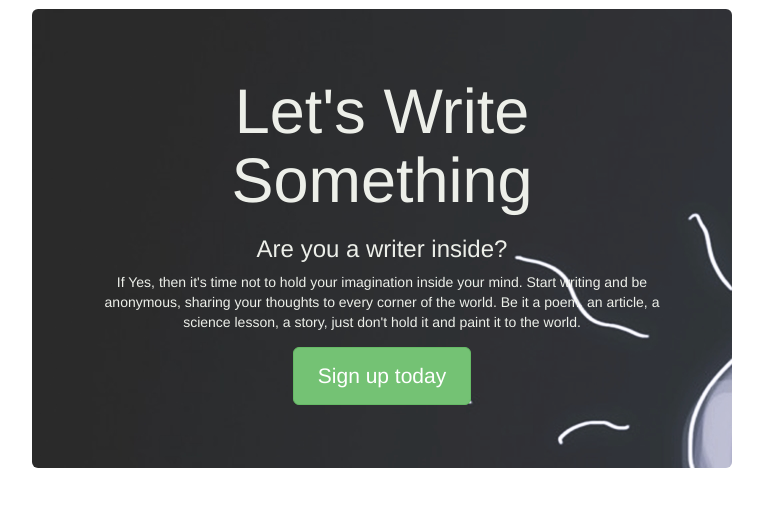
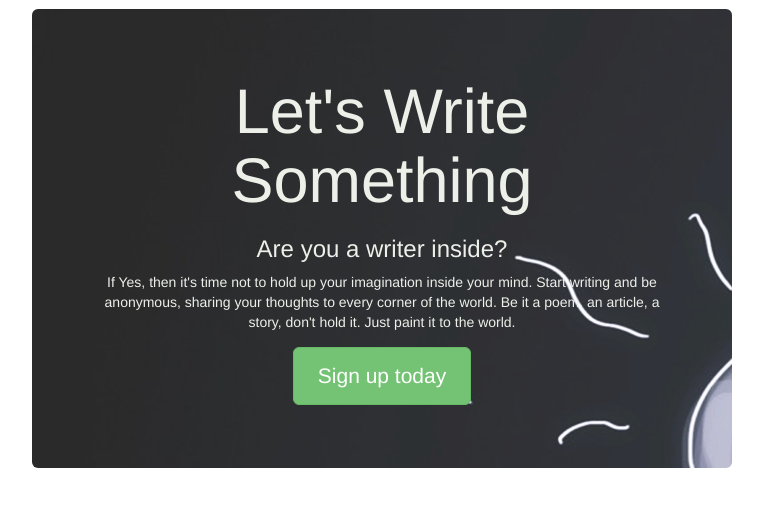
Before and after one commit to adarsh9780/Ghost-Stories, a Django app: page / in a window 1280 px wide. Shown: the part 51-558 px from the top of the page, without its empty margins (258-1021 px from the left). Run offline with Django 3.2, Linux system fonts and the light colour scheme; some libraries are stand-ins or nearby versions.

Commit message:
Ghost Stories: First Commit

```diff
--- a/templates/Blog/index.html
+++ b/templates/Blog/index.html
@@ -11,8 +11,8 @@
       <div class="jumbotron">
         <h1>Let's Write Something</h1>
         <p class="lead"><h3>Are you a writer inside?</h3>
-        If Yes, then it's time not to hold your imagination inside your mind.
-    	Start writing and be anonymous, sharing your thoughts to every corner of the world. Be it a poem, an article, a science lesson, a story, just don't hold it and paint it to the world.</p>
+        If Yes, then it's time not to hold up your imagination inside your mind.
+    	Start writing and be anonymous, sharing your thoughts to every corner of the world. Be it a poem, an article, a story, don't hold it. Just paint it to the world.</p>
         <p><a class="btn btn-lg btn-success" href="{% url 'registration_register' %}" role="button">Sign up today</a></p>
       </div>
     </div>
```
